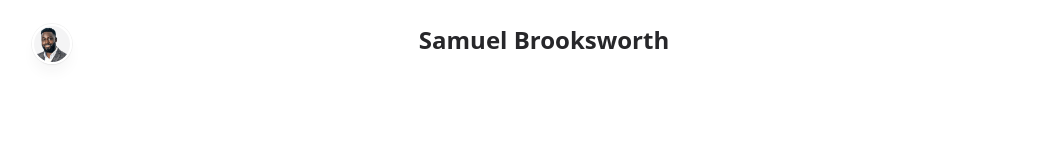
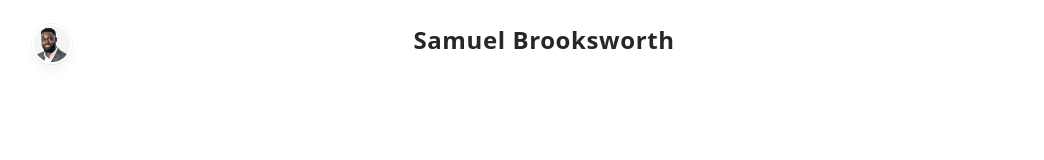
Before and after one commit to aikins01/about-sambrooksworth, a Next.js app: page / in a window 1280 px wide. Shown: the top 160 px of the page, without its empty margins (96-1140 px from the left). Built offline with nearby package versions, Linux system fonts and the light colour scheme.

Commit message:
added content about him
Signed-off-by: aikins01 <aikinslaryea@gmail.com>

```diff
--- a/src/components/Header.js
+++ b/src/components/Header.js
@@ -22,7 +22,7 @@
   return (
     <nav {...props}>
       {/* name extrabold as nav */}
-      <h2 className=" text-2xl font-extrabold text-zinc-800 ">
+      <h2 className=" text-2xl font-extrabold tracking-wide text-zinc-800">
         Samuel Brooksworth
       </h2>
     </nav>
```
